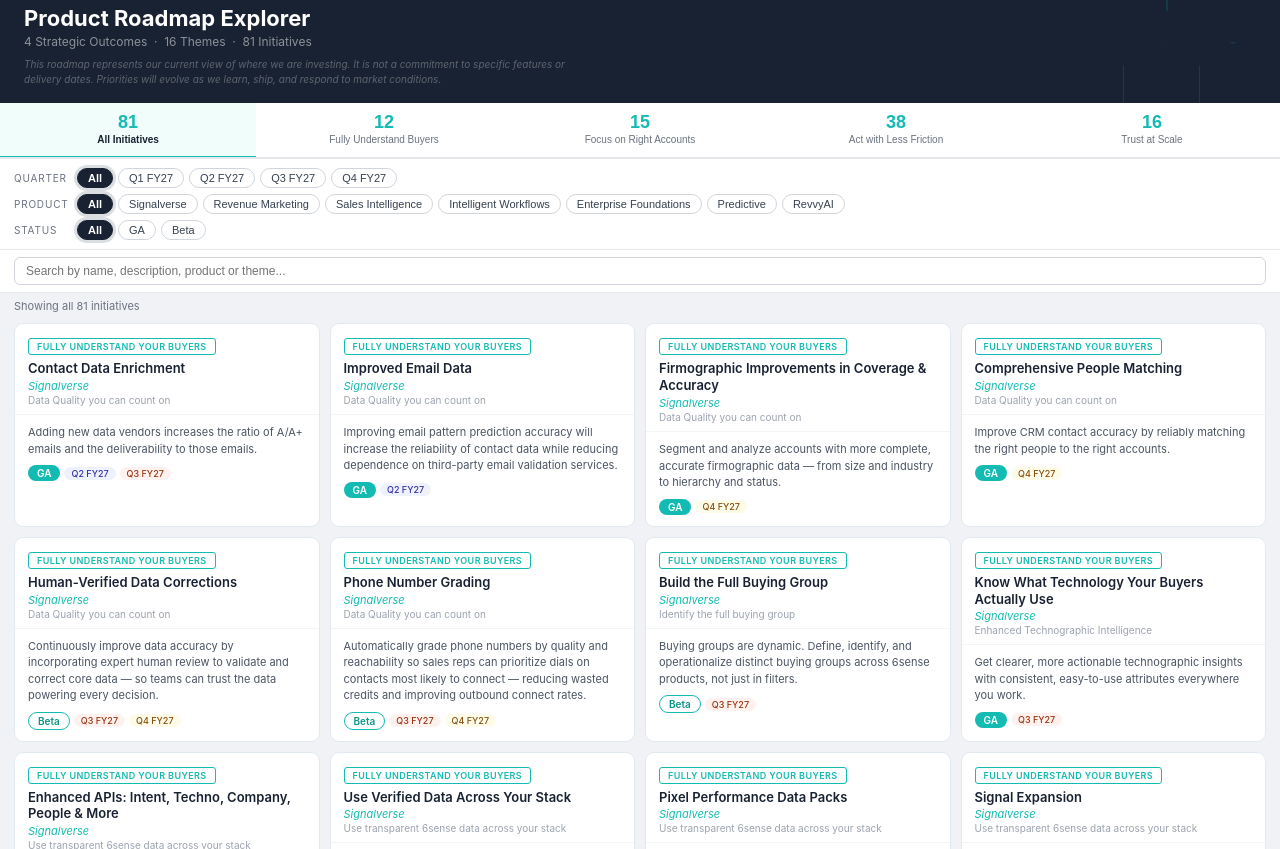
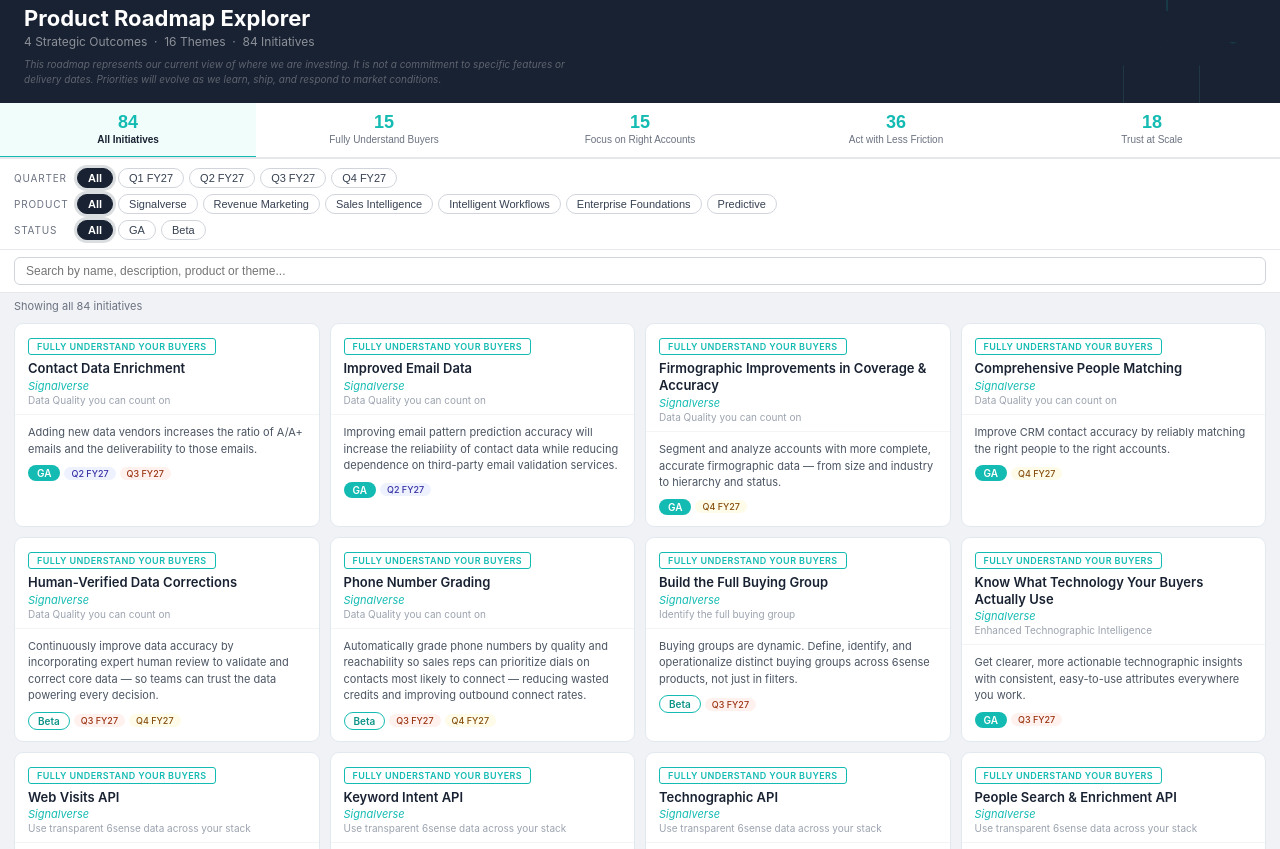
Before and after one commit to julienpierre18/claude-testing, a plain HTML site: page index.html in a window 1280 px wide. Shown: the part 60-909 px from the top of the page. Drawn offline with Linux system fonts and the light colour scheme.

Commit message:
Update index.html
Split all the API items out

```diff
--- a/index.html
+++ b/index.html
@@ -167,7 +167,7 @@
       </div>
       <div class="hdr-eye">FY27 Product Roadmap</div>
       <div class="hdr-title">Product Roadmap Explorer</div>
-      <div class="hdr-sub">4 Strategic Outcomes &nbsp;·&nbsp; 16 Themes &nbsp;·&nbsp; 81 Initiatives</div>
+      <div class="hdr-sub">4 Strategic Outcomes &nbsp;·&nbsp; 16 Themes &nbsp;·&nbsp; 84 Initiatives</div>
     </div>
     <div class="view-toggle">
       <button class="vtbtn active" id="btnCards">
@@ -185,11 +185,11 @@
 
 <!-- OUTCOME TABS -->
 <div class="outcome-tabs" id="outcomeTabs">
-  <button class="otab active" data-o="all"><span class="otab-num">81</span><span class="otab-lbl">All Initiatives</span></button>
-  <button class="otab" data-o="1"><span class="otab-num">12</span><span class="otab-lbl">Fully Understand Buyers</span></button>
+  <button class="otab active" data-o="all"><span class="otab-num">84</span><span class="otab-lbl">All Initiatives</span></button>
+  <button class="otab" data-o="1"><span class="otab-num">15</span><span class="otab-lbl">Fully Understand Buyers</span></button>
   <button class="otab" data-o="2"><span class="otab-num">15</span><span class="otab-lbl">Focus on Right Accounts</span></button>
-  <button class="otab" data-o="3"><span class="otab-num">38</span><span class="otab-lbl">Act with Less Friction</span></button>
-  <button class="otab" data-o="4"><span class="otab-num">16</span><span class="otab-lbl">Trust at Scale</span></button>
+  <button class="otab" data-o="3"><span class="otab-num">36</span><span class="otab-lbl">Act with Less Friction</span></button>
+  <button class="otab" data-o="4"><span class="otab-num">18</span><span class="otab-lbl">Trust at Scale</span></button>
 </div>
 
 
@@ -213,7 +213,6 @@
     <button class="fbtn" data-f="product" data-v="Intelligent Workflows">Intelligent Workflows</button>
     <button class="fbtn" data-f="product" data-v="Enterprise Foundations">Enterprise Foundations</button>
     <button class="fbtn" data-f="product" data-v="Predictive">Predictive</button>
-    <button class="fbtn" data-f="product" data-v="RevvyAI">RevvyAI</button>
   </div>
   <div class="frow">
     <span class="flbl">Status</span>
@@ -263,7 +262,10 @@
   {title:"Phone Number Grading",product:"Signalverse",outcome:"1",outcomeName:"Fully Understand Your Buyers",theme:"Data Quality you can count on",desc:"Automatically grade phone numbers by quality and reachability so sales reps can prioritize dials on contacts most likely to connect — reducing wasted credits and improving outbound connect rates.",status:"Beta",quarters:["Q3","Q4"]},
   {title:"Build the Full Buying Group",product:"Signalverse",outcome:"1",outcomeName:"Fully Understand Your Buyers",theme:"Identify the full buying group",desc:"Buying groups are dynamic. Define, identify, and operationalize distinct buying groups across 6sense products, not just in filters.",status:"Beta",quarters:["Q3"]},
   {title:"Know What Technology Your Buyers Actually Use",product:"Signalverse",outcome:"1",outcomeName:"Fully Understand Your Buyers",theme:"Enhanced Technographic Intelligence",desc:"Get clearer, more actionable technographic insights with consistent, easy-to-use attributes everywhere you work.",status:"GA",quarters:["Q3"]},
-  {title:"Enhanced APIs: Intent, Techno, Company, People & More",product:"Signalverse",outcome:"1",outcomeName:"Fully Understand Your Buyers",theme:"Use transparent 6sense data across your stack",desc:"Access intent, people, company, web activity and signal data through robust APIs to power your own workflows and systems.",status:"GA",quarters:["Q1","Q2","Q3","Q4"]},
+  {title:"Web Visits API",product:"Signalverse",outcome:"1",outcomeName:"Fully Understand Your Buyers",theme:"Use transparent 6sense data across your stack",desc:"Gives access to account-level website visit data — so you can identify high-intent accounts, enrich CRMs with visit context, and trigger automated sales workflows.",status:"GA",quarters:["Q2"]},
+  {title:"Keyword Intent API",product:"Signalverse",outcome:"1",outcomeName:"Fully Understand Your Buyers",theme:"Use transparent 6sense data across your stack",desc:"Delivers secure, scalable programmatic access to 6sense intent signals so RevOps, MOPS, and data science teams can integrate real-time keyword intent into automated workflows, ML models, and custom analytics without relying on manual exports.",status:"Beta",quarters:["Q2","Q3"]},
+  {title:"Technographic API",product:"Signalverse",outcome:"1",outcomeName:"Fully Understand Your Buyers",theme:"Use transparent 6sense data across your stack",desc:"Provides self-service, on-demand API access to 6sense technographics and technology adoption signals, enabling customers to embed graph intelligence directly into their own workflows and downstream systems.",status:"GA",quarters:["Q3"]},
+  {title:"People Search & Enrichment API",product:"Signalverse",outcome:"1",outcomeName:"Fully Understand Your Buyers",theme:"Use transparent 6sense data across your stack",desc:"Enables fast, reliable programmatic access to people data at scale to provide context in the systems that you want to use it.",status:"GA",quarters:["Q2"]},
   {title:"Use Verified Data Across Your Stack",product:"Signalverse",outcome:"1",outcomeName:"Fully Understand Your Buyers",theme:"Use transparent 6sense data across your stack",desc:"Access verified company and people data directly inside applications — no extra steps required.",status:"Beta",quarters:["Q3"]},
   {title:"Pixel Performance Data Packs",product:"Signalverse",outcome:"1",outcomeName:"Fully Understand Your Buyers",theme:"Use transparent 6sense data across your stack",desc:"Track and analyze advertising performance across external ad platforms using simple tracking pixels, and access consistent, account-level engagement data through Data Packs.",status:"GA",quarters:["Q1"]},
   {title:"Signal Expansion",product:"Signalverse",outcome:"1",outcomeName:"Fully Understand Your Buyers",theme:"Use transparent 6sense data across your stack",desc:"Build a market-leading Signals experience that lets customers choose, customize, and combine the GTM triggers that matter most — all in one place.",status:"Beta",quarters:["Q2","Q3"]},
@@ -282,8 +284,8 @@
   {title:"Early Deal Risk Visibility",product:"Sales Intelligence",outcome:"2",outcomeName:"Focus on the Right Accounts & People",theme:"Prioritize accounts and risk effectively",desc:"Give ops early insight into at-risk opportunities to improve forecasts and help sales focus on deals most likely to slip.",status:"Beta",quarters:["Q3","Q4"]},
   {title:"Proactive Competitive Threat Alerts",product:"Sales Intelligence",outcome:"2",outcomeName:"Focus on the Right Accounts & People",theme:"Prioritize accounts and risk effectively",desc:"Get notified when competitor activity puts key accounts or deals at risk — across the web app, Chrome Extension, and alerts.",status:"Beta",quarters:["Q3","Q4"]},
   {title:"Smarter Contact Unlocking",product:"Sales Intelligence",outcome:"2",outcomeName:"Focus on the Right Accounts & People",theme:"Prioritize accounts and risk effectively",desc:"Spend credits only when the contact data you need is actually available.",status:"GA",quarters:["Q1"]},
-  {title:"RevvyAI in Marketing",product:"RevvyAI",outcome:"3",outcomeName:"Act on Buying Signals with Less Friction",theme:"Better Outreach with AI Agents",desc:"Use AI agents to answer questions, analyze performance, and generate insights: 6QA Analyst (Marketing Insights), Keyword Agent, and Campaign Analyst (Advertising).",status:"Beta",quarters:["Q1","Q2"]},
-  {title:"RevvyAI Prioritization Dashboard",product:"RevvyAI",outcome:"3",outcomeName:"Act on Buying Signals with Less Friction",theme:"Better Outreach with AI Agents",desc:"Help sellers quickly identify and focus on the highest-priority accounts by combining intent, signals, fit, and AI-driven recommendations in a lightweight, action-oriented view.",status:"GA",quarters:["Q4"]},
+  {title:"RevvyAI in Marketing",product:"Revenue Marketing",outcome:"3",outcomeName:"Act on Buying Signals with Less Friction",theme:"Better Outreach with AI Agents",desc:"Use AI agents to answer questions, analyze performance, and generate insights: 6QA Analyst (Marketing Insights), Keyword Agent, and Campaign Analyst (Advertising).",status:"Beta",quarters:["Q1","Q2"]},
+  {title:"RevvyAI Prioritization Dashboard",product:"Revenue Marketing",outcome:"3",outcomeName:"Act on Buying Signals with Less Friction",theme:"Better Outreach with AI Agents",desc:"Help sellers quickly identify and focus on the highest-priority accounts by combining intent, signals, fit, and AI-driven recommendations in a lightweight, action-oriented view.",status:"GA",quarters:["Q4"]},
   {title:"AI-Powered Email Personalization v2",product:"Revenue Marketing",outcome:"3",outcomeName:"Act on Buying Signals with Less Friction",theme:"Better Outreach with AI Agents",desc:"Extend the generation of relevant, personalized email content using buyer intent, engagement, and context — so outreach feels timely, human, and scalable.",status:"Beta",quarters:["Q4"]},
   {title:"Conversational Custom Scenarios v2",product:"Revenue Marketing",outcome:"3",outcomeName:"Act on Buying Signals with Less Friction",theme:"Better Outreach with AI Agents",desc:"Use a conversational interface to create and run custom scenarios — unlocking new use cases without complex setup or technical expertise.",status:"Beta",quarters:["Q4"]},
   {title:"Gong Call Summaries in 6sense",product:"Sales Intelligence",outcome:"3",outcomeName:"Act on Buying Signals with Less Friction",theme:"Better Outreach with AI Agents",desc:"Use conversation intelligence to prioritize accounts, personalize outreach, and act faster — without leaving 6sense.",status:"GA",quarters:["Q4"]},
@@ -304,14 +306,14 @@
   {title:"Real-Time MAP Activation for Eloqua & Pardot",product:"Intelligent Workflows",outcome:"3",outcomeName:"Act on Buying Signals with Less Friction",theme:"Connect seamlessly with CRM, MAP & Integrations",desc:"Trigger workflows and activate accounts and contacts in Eloqua and Pardot in near real time — so teams can respond immediately to buyer behavior.",status:"GA",quarters:["Q3"]},
   {title:"AI Email | SFDC Campaign Sync",product:"Revenue Marketing",outcome:"3",outcomeName:"Act on Buying Signals with Less Friction",theme:"Connect seamlessly with CRM, MAP & Integrations",desc:"Automatically sync AI Email engagement and outcomes to Salesforce Campaign objects so marketing ops teams can prove AI Email ROI using existing CRM attribution workflows — without any manual data stitching.",status:"GA",quarters:["Q3"]},
   {title:"Dynamics CRM Support in AWF and DWF",product:"Intelligent Workflows",outcome:"3",outcomeName:"Act on Buying Signals with Less Friction",theme:"Connect seamlessly with CRM, MAP & Integrations",desc:"Enables Dynamics CRM customers to define audiences, enrich records, and push data via Audience and Data Workflows — so Microsoft Dynamics users can fully leverage 6sense automation without relying on legacy orchestrations.",status:"GA",quarters:["Q1","Q2"]},
-  {title:"CRM vs 6sense Data Differentiation",product:"Sales Intelligence",outcome:"3",outcomeName:"Act on Buying Signals with Less Friction",theme:"Increase Seller Productivity",desc:"Visually distinguish CRM-sourced from 6sense-generated data — freshness, origin, and trust at a glance.",status:"GA",quarters:["Q2"]},
-  {title:"CSV Export from Persona Map",product:"Sales Intelligence",outcome:"3",outcomeName:"Act on Buying Signals with Less Friction",theme:"Increase Seller Productivity",desc:"Download persona-level mappings even with CRM sync enabled.",status:"GA",quarters:["Q2"]},
-  {title:"Dashboard UX Enhancements (SI)",product:"Sales Intelligence",outcome:"3",outcomeName:"Act on Buying Signals with Less Friction",theme:"Increase Seller Productivity",desc:"Streamline the SI dashboard to help reps find accounts and take action with fewer clicks.",status:"GA",quarters:["Q2"]},
-  {title:"Salesloft Export & Cadence Controls",product:"Sales Intelligence",outcome:"3",outcomeName:"Act on Buying Signals with Less Friction",theme:"Increase Seller Productivity",desc:"Improving flexibility and control for Salesloft users by allowing tag assignment during export and cadence selection.",status:"GA",quarters:["Q2"]},
-  {title:"RevvyAI in Sales Intelligence",product:"RevvyAI",outcome:"3",outcomeName:"Act on Buying Signals with Less Friction",theme:"Increase Seller Productivity",desc:"An embedded RevvyAI experience that provides AI-powered guidance, answers, and contextual insights directly on account and people detail pages.",status:"GA",quarters:["Q1"]},
-  {title:"Improve Signal/Activity Visibility and Usability",product:"Sales Intelligence",outcome:"3",outcomeName:"Act on Buying Signals with Less Friction",theme:"Increase Seller Productivity",desc:"Give more streamlined signals that have clear recommended actions tied to them.",status:"GA",quarters:["Q2"]},
+  {title:"CRM vs 6sense Data Differentiation",product:"Sales Intelligence",outcome:"3",outcomeName:"Act on Buying Signals with Less Friction",theme:"Increase Seller Productivity",desc:"Visually distinguish CRM-sourced from 6sense-generated data — freshness, origin, and trust at a glance.",status:"GA",quarters:["Q1"]},
+  {title:"CSV Export from Persona Map",product:"Sales Intelligence",outcome:"3",outcomeName:"Act on Buying Signals with Less Friction",theme:"Increase Seller Productivity",desc:"Download persona-level mappings even with CRM sync enabled.",status:"GA",quarters:["Q1"]},
+  {title:"Dashboard UX Enhancements (SI)",product:"Sales Intelligence",outcome:"3",outcomeName:"Act on Buying Signals with Less Friction",theme:"Increase Seller Productivity",desc:"Streamline the SI dashboard to help reps find accounts and take action with fewer clicks.",status:"GA",quarters:["Q1"]},
+  {title:"Salesloft Export & Cadence Controls",product:"Sales Intelligence",outcome:"3",outcomeName:"Act on Buying Signals with Less Friction",theme:"Increase Seller Productivity",desc:"Improving flexibility and control for Salesloft users by allowing tag assignment during export and cadence selection.",status:"GA",quarters:["Q1"]},
+  {title:"RevvyAI in Sales Intelligence",product:"Sales Intelligence",outcome:"3",outcomeName:"Act on Buying Signals with Less Friction",theme:"Increase Seller Productivity",desc:"An embedded RevvyAI experience that provides AI-powered guidance, answers, and contextual insights directly on account and people detail pages.",status:"GA",quarters:["Q1"]},
+  {title:"Improve Signal/Activity Visibility and Usability",product:"Sales Intelligence",outcome:"4",outcomeName:"Trust the System at Scale",theme:"Unlock actionable insights and reporting",desc:"Give more streamlined signals that have clear recommended actions tied to them.",status:"GA",quarters:["Q2"]},
   {title:"Lists & Discovery Filter Enhancements",product:"Sales Intelligence",outcome:"3",outcomeName:"Act on Buying Signals with Less Friction",theme:"Increase Seller Productivity",desc:"Retaining input fields for List Enrichment, filters save in Discovery, and support for Blank/Not Blank CRM fields in filters.",status:"GA",quarters:["Q2"]},
-  {title:"Reports Landing Page UX Enhancements",product:"Revenue Marketing",outcome:"3",outcomeName:"Act on Buying Signals with Less Friction",theme:"Increase Seller Productivity",desc:"The reports landing page makes it easier to find and adopt new reports by decreasing visual clutter.",status:"GA",quarters:["Q2"]},
+  {title:"Reports Landing Page UX Enhancements",product:"Revenue Marketing",outcome:"4",outcomeName:"Trust the System at Scale",theme:"Unlock actionable insights and reporting",desc:"The reports landing page makes it easier to find and adopt new reports by decreasing visual clutter.",status:"GA",quarters:["Q1"]},
   {title:"AI-Driven Dynamic Bidding",product:"Revenue Marketing",outcome:"3",outcomeName:"Act on Buying Signals with Less Friction",theme:"Execute advertising with AI-driven precision",desc:"Automatically adjust bids based on intent, engagement, and performance — maximizing efficiency and advertising impact.",status:"Beta",quarters:["Q3","Q4"]},
   {title:"Objective-Based Campaigns",product:"Revenue Marketing",outcome:"3",outcomeName:"Act on Buying Signals with Less Friction",theme:"Execute advertising with AI-driven precision",desc:"Create campaigns around business objectives — so activation, optimization, and measurement stay aligned to outcomes that matter.",status:"Beta",quarters:["Q3","Q4"]},
   {title:"Advanced JavaScript-Based Ad Creatives",product:"Revenue Marketing",outcome:"3",outcomeName:"Act on Buying Signals with Less Friction",theme:"Execute advertising with AI-driven precision",desc:"Support dynamic, JavaScript-driven ad creatives — unlocking richer, more personalized advertising experiences across channels.",status:"GA",quarters:["Q1"]},
```
